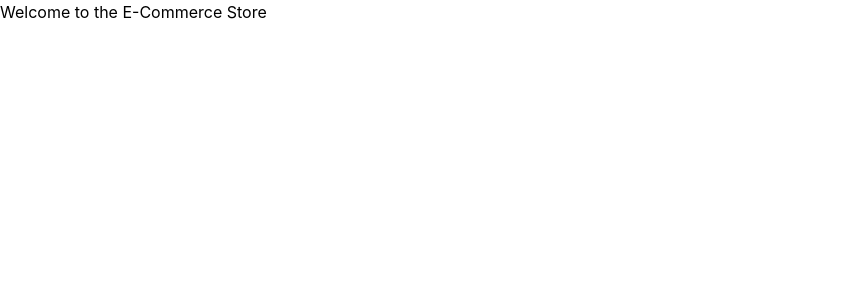
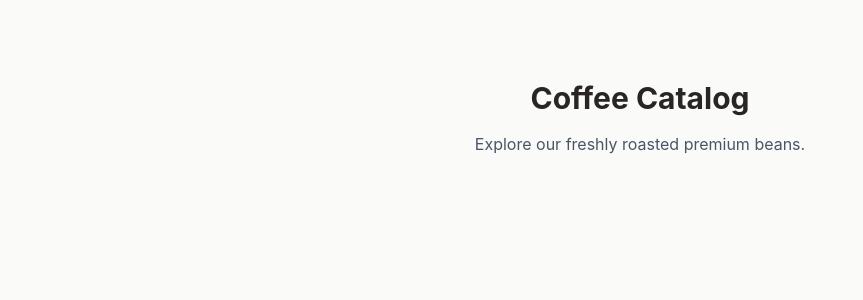
Before and after one commit to 5hiemela/workspace-essentials-frontend, a React (Vite) app: page / in a window 1280 px wide. Shown: the top 300 px of the page, without its empty margins (0-863 px from the left). Built offline with nearby package versions, Linux system fonts and the light colour scheme.

Commit message:
feat: create CatalogPage and CartPage layouts and wire up App viewport

```diff
--- a/src/App.jsx
+++ b/src/App.jsx
@@ -1,11 +1,13 @@
-import React from 'react'
+import CatalogPage from "./pages/CatalogPage";
 
 function App() {
   return (
-    <div>
-      <h1>Welcome to the E-Commerce Store</h1>
+    <div className="min-h-screen bg-stone-50 text-center pt-12">
+      <main>
+        <CatalogPage />
+      </main>
     </div>
-  )
+  );
 }
 
-export default App
+export default App;
--- /dev/null
+++ b/src/pages/CartPage.jsx
@@ -0,0 +1,10 @@
+function CartPage() {
+  return (
+    <div className="p-8">
+      <h1 className="text-3xl font-bold text-stone-800 mb-4">Your Shopping Cart</h1>
+      <p className="text-gray-600">Review your selected items before checking out.</p>
+    </div>
+  );
+}
+
+export default CartPage;
--- /dev/null
+++ b/src/pages/CatalogPage.jsx
@@ -0,0 +1,10 @@
+function CatalogPage() {
+  return (
+    <div className="p-8">
+      <h1 className="text-3xl font-bold text-stone-800 mb-4">Coffee Catalog</h1>
+      <p className="text-gray-600">Explore our freshly roasted premium beans.</p>
+    </div>
+  );
+}
+
+export default CatalogPage;
```
